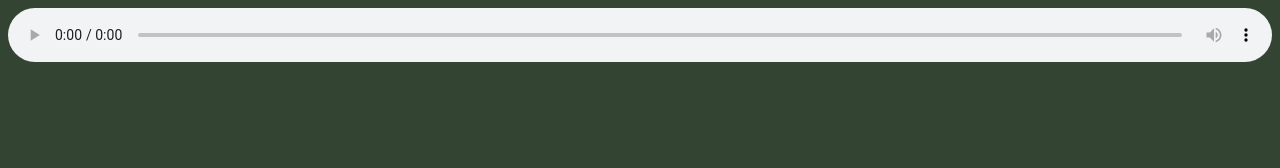
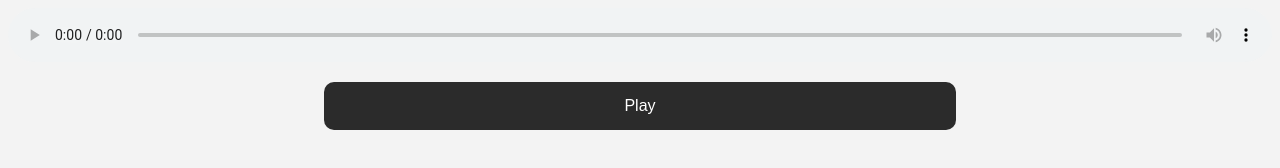
Before and after one commit to WhoappRoom/new, a plain HTML site: page index.html in a window 1280 px wide. Drawn offline with Linux system fonts and the light colour scheme.

Commit message:
Update index.html

```diff
--- a/index.html
+++ b/index.html
@@ -5,7 +5,7 @@
     <link rel="icon" href="logo.jpg">
     <style>
        body{
-         background-color: #343;
+         background-color: #f3f3f3;
          display: flex;
          align-items: center;
          flex-direction: column;
@@ -13,9 +13,31 @@
        audio{
          width: 100%;
        }
+       button{
+         padding: 15px;
+         border: none;
+         background-color: #2b2b2b;
+         color: #fff;
+         font-size: 16px;
+         cursor: pointer;
+         margin-top: 20px;
+         width: 50%;
+         border-radius: 10px;
+       }
     </style>
   </head>
   <body>
     <audio id="audio" src="https://firebasestorage.googleapis.com/v0/b/new-app-ad5ea.appspot.com/o/audios%2F%D9%83%D8%A7%D8%B1%D9%85%D8%A7%20-%20(%20karma%20-%20%20A.o.A%20-%20(%20Music%20Video.m4a?alt=media&token=70a78977-a5cf-45a9-bd48-7f25fa1f8757" controls autoplay></audio>
+    <button id="play">Play</button>
+    <script>
+      document.getElementById('play').addEventListener('click', function () {
+        const audio = document.getElementById('audio');
+        if(audio.paused) {
+          audio.play();
+        } else {
+          audio.pause();
+        }
+      })
+    </script>
   </body>
 </html>
```
